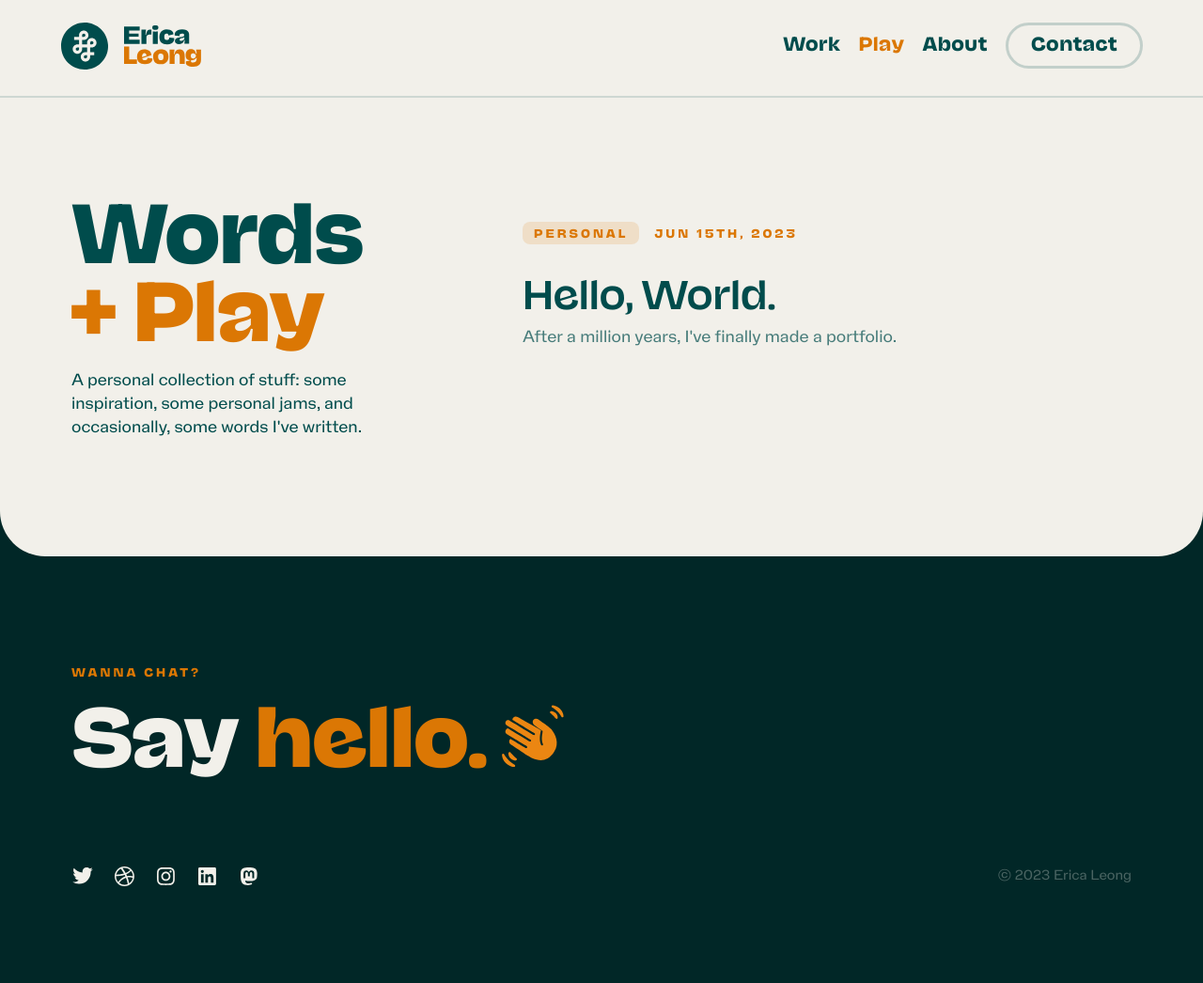
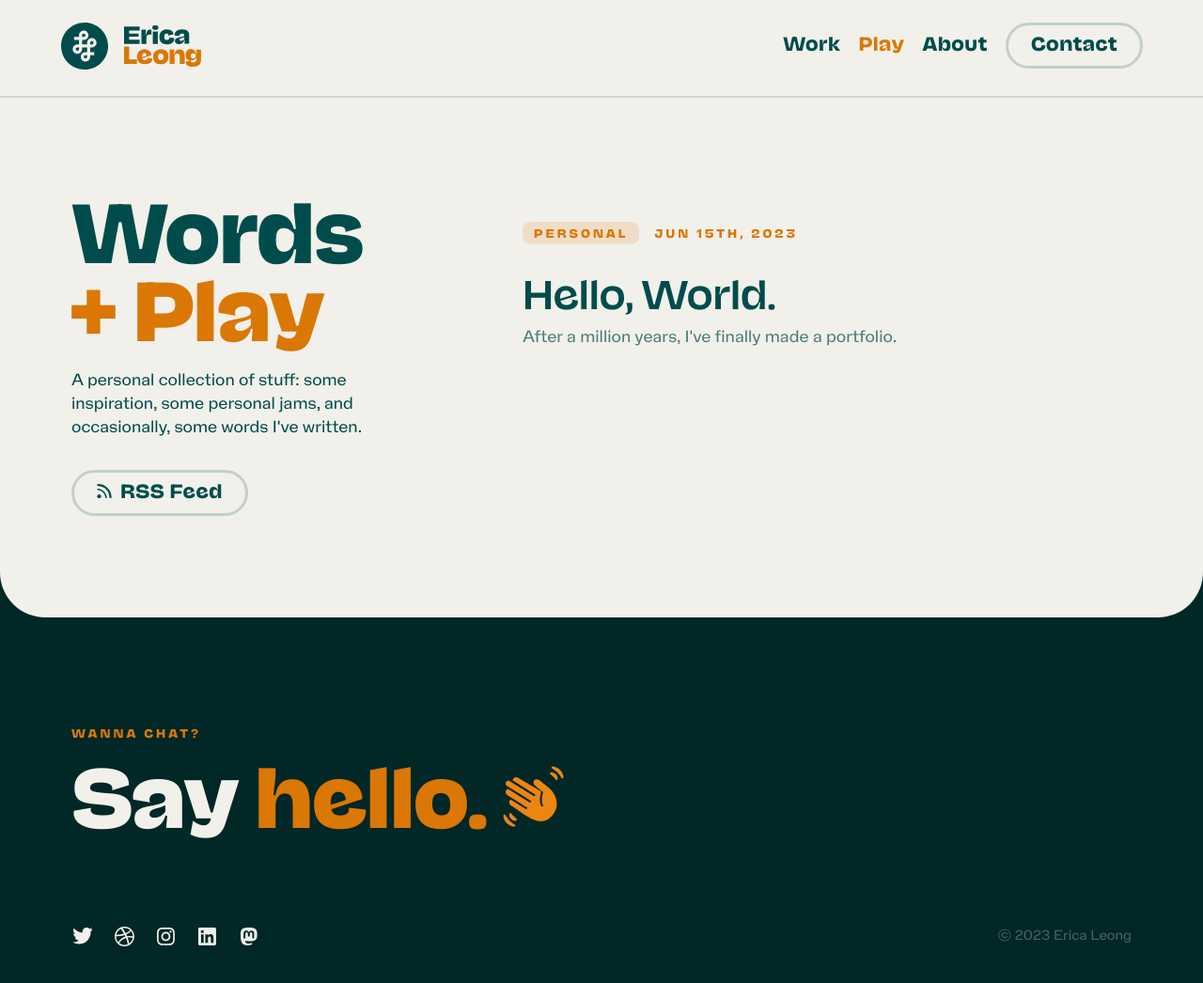
Before and after one commit to ehyleong/ehyleong.github.io, a Jekyll site: the page built from blog.html, in a window 1280 px wide and 1124 px high. Shown: the top 1046 px of the window at 94% size. Built offline with Jekyll 4.4.1, drawn with Linux system fonts in a browser that asks for light colours; comment, search, counter and statistics services are not loaded.

Commit message:
Added RSS

```diff
--- a/_config.yml
+++ b/_config.yml
@@ -18,7 +18,7 @@
 # You can create any custom variable you would like, and they will be accessible
 # in the templates via {{ site.myvariable }}.
 
-title: Erica Leong
+title: Erica Leong • Visual Designer
 email: hello@ericaleong.com
 description: >- # this means to ignore newlines until "baseurl:"
   Erica Leong is a visual designer based in Vancouver, Canada.
@@ -41,7 +41,6 @@ collections:
   posts:
     permalink: /blog/:year/:month/:title
 
-title: Formspark | Jekyll
 formspark_form_id: ZfOeuDrT
 
 # Exclude from processing.
--- a/_sass/main.scss
+++ b/_sass/main.scss
@@ -185,6 +185,17 @@ span.lottie {
 			display: inline-block;
 	}
 }
+
+svg.button-icon {
+		height: .8em;
+		fill: $green;
+		margin-right: 8px;
+
+		@media (prefers-color-scheme: dark) {
+			fill: $beige;
+		}
+	}
+
 
 .icon-right-arrow {
 		&:after {
--- a/blog.html
+++ b/blog.html
@@ -9,7 +9,10 @@ permalink: /blog
   <div class="wrap row">
     <div class="col-lg-4 col-md-4 col-xs-12">
       <h1 class="intro">Words <span class="orange">+&nbsp;Play</span></h1>
-      <p class="fade-up-delay">A personal collection of stuff: some inspiration, some personal jams, and occasionally, some words I've written.</p>
+      <p class="fade-up-delay bottom-text-spacer">A personal collection of stuff: some inspiration, some personal jams, and occasionally, some words I've written.</p>
+      <a href="{{ site.url }}/feed.xml" class="button button-small fade-up-delay"><svg xmlns="http://www.w3.org/2000/svg" width="17" height="16" viewBox="0 0 17 16" class="button-icon">
+<path d="M0.89532 5.17857C6.03818 5.5 10.5025 9.96429 10.8239 15.1071C10.8239 15.5714 10.4667 16 10.0025 16H9.96675C9.53818 16 9.14532 15.6786 9.14532 15.2143C8.85961 10.8929 5.07389 7.14286 0.788177 6.85714C0.323891 6.85714 -0.0332517 6.42857 0.00246259 5.96429C0.00246259 5.5 0.431034 5.14286 0.89532 5.17857ZM1.14532 0C9.32389 0 16.0025 6.67857 16.0025 14.8571C16.0025 15.5 15.4667 16 14.8596 16C14.2167 16 13.7167 15.5 13.7167 14.8571C13.7167 7.92857 8.07389 2.28571 1.14532 2.28571C0.502463 2.28571 0.00246259 1.78571 0.00246259 1.14286C0.00246259 0.535714 0.502463 0 1.14532 0ZM2.25246 11.4286C3.53818 11.4286 4.53818 12.4643 4.53818 13.7143C4.53818 15 3.46675 16 2.25246 16C1.00246 16 0.00246259 15 0.00246259 13.7143C0.00246259 12.4643 1.00246 11.4286 2.25246 11.4286Z"/>
+</svg>RSS Feed</a>
     </div>
     <div class="col-lg-7 col-lg-offset-1 col-md-offset-1 col-md-7 col-xs-12">
       {% for post in site.posts %}
```
Also changed, not shown: img/global/icon-rss.svg (added).
